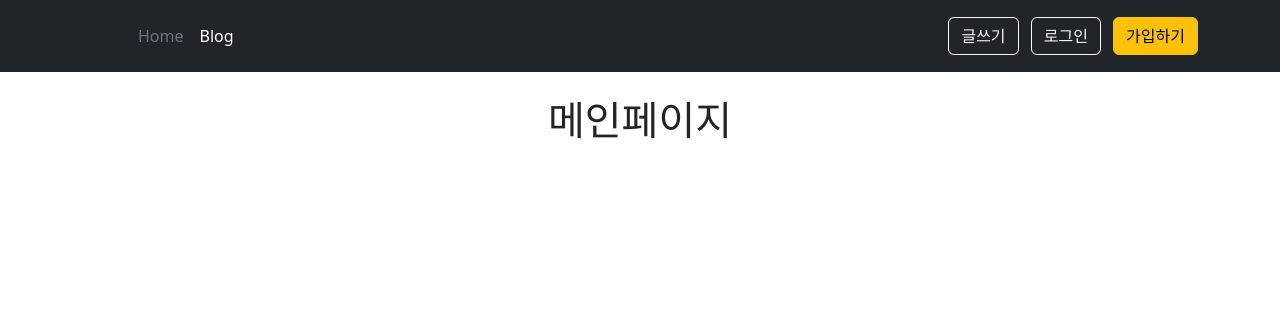
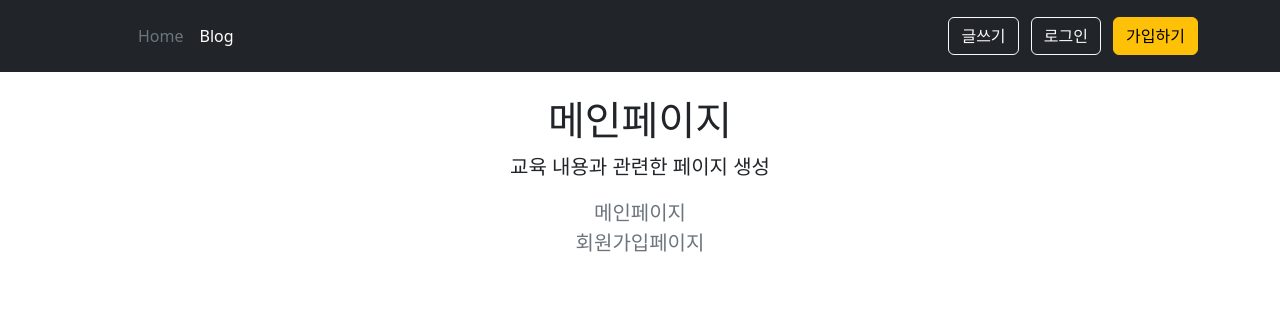
Before and after one commit to YoulAPark/newComer-Project, a PHP site: page / in a window 1280 px wide. Shown: the top 332 px of the page. Run offline with PHP 8.4, Linux system fonts and the light colour scheme.

Commit message:
index페이지 수정 메인에 링크걸어놓음

```diff
--- a/index.php
+++ b/index.php
@@ -5,5 +5,8 @@
 <div class="container mt-4 my-5 lead text-center">
     <div>
         <h1>메인페이지</h1>
+		<p>교육 내용과 관련한 페이지 생성</p>
+		<a href="/newcomer" class="nav-link px-2 text-secondary">메인페이지</a>
+		<a href="/newcomer/admin/register.php" class="nav-link px-2 text-secondary">회원가입페이지</a>
     </div>
 </div>
```
